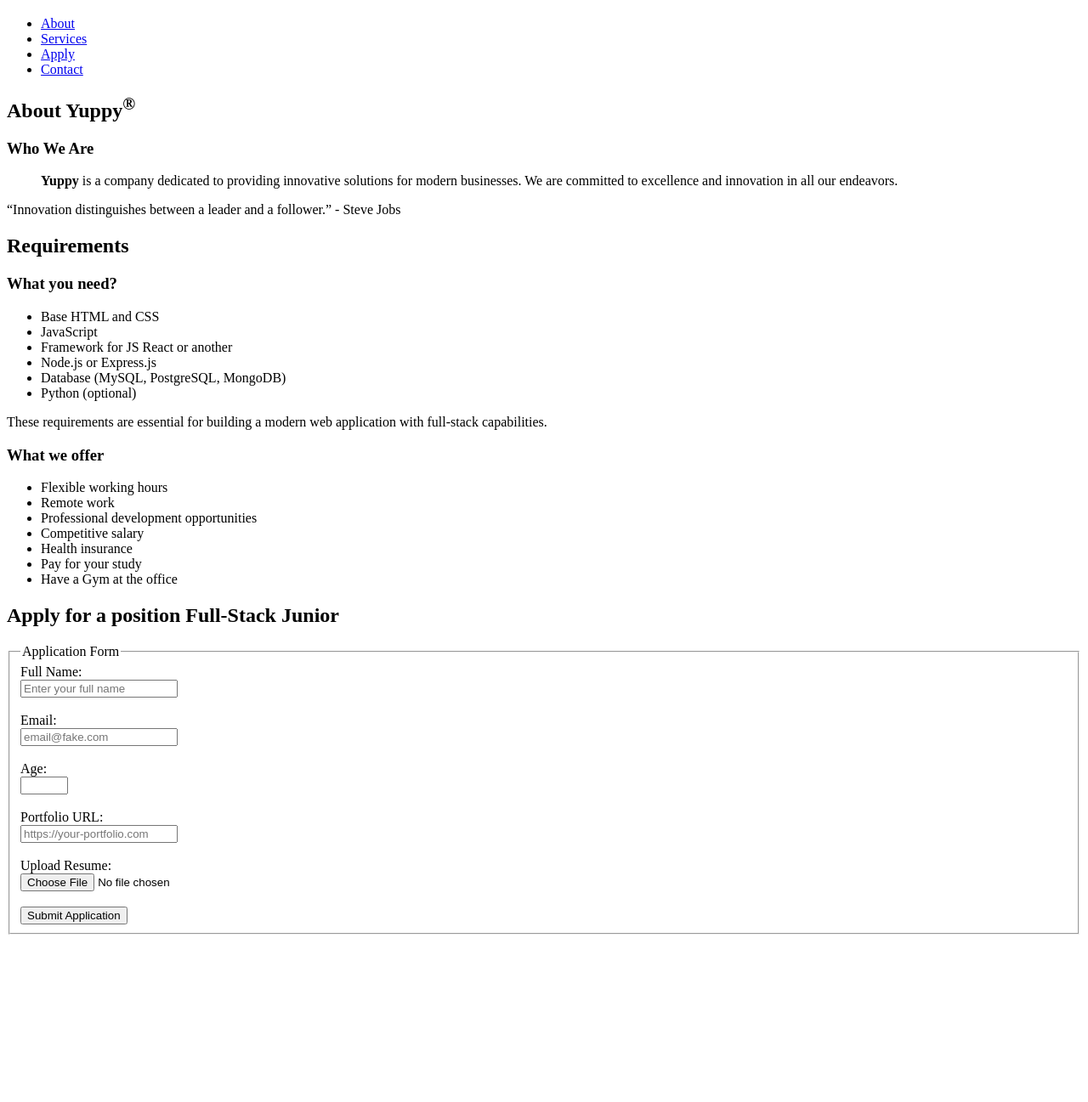
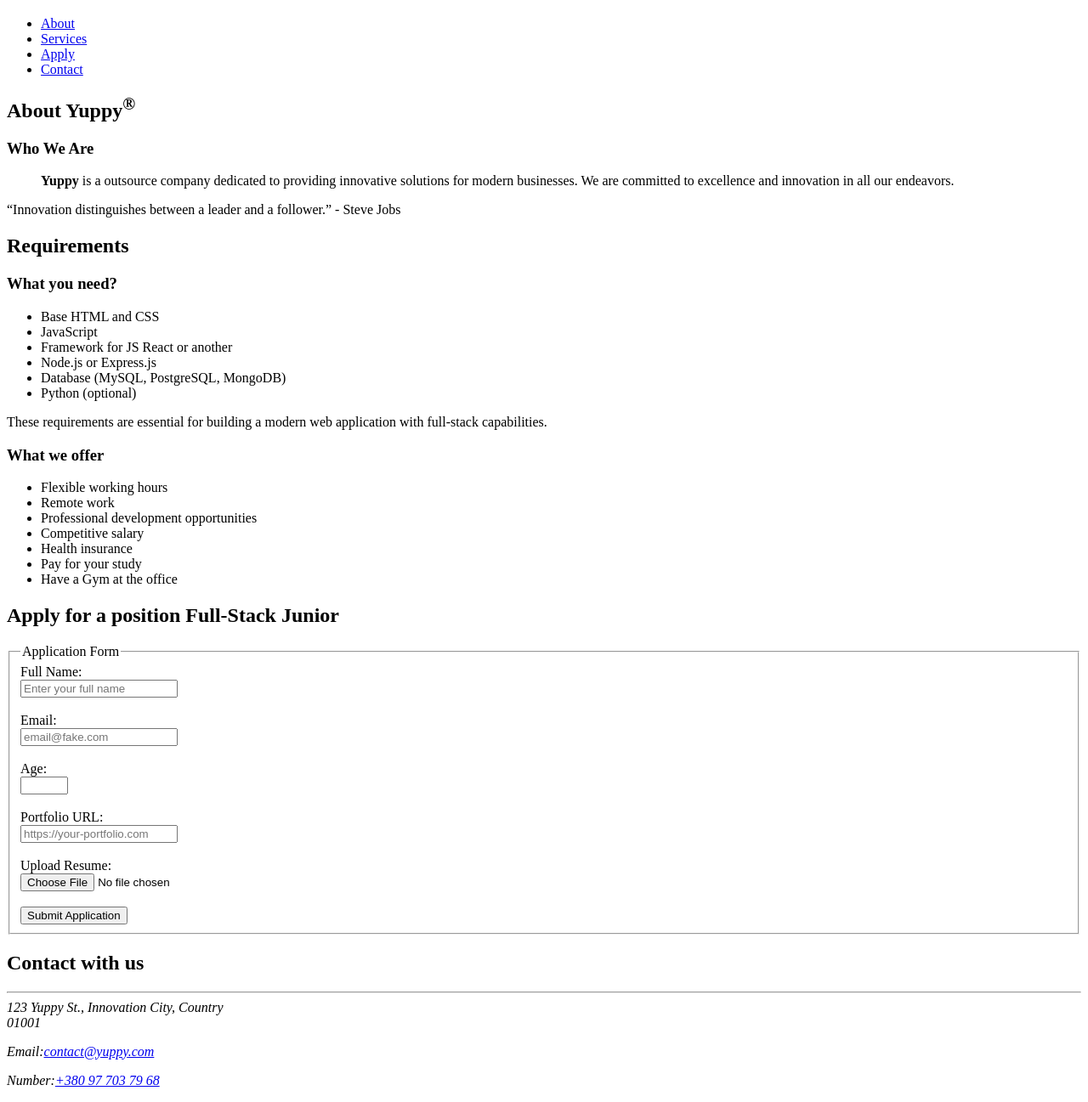
Before and after one commit to kipilko/Applyment-on-the-job, a plain HTML site: page index.html in a window 1280 px wide. Shown: the part 61-1358 px from the top of the page at 85% size. Before the commit the page ends 1169 px from the top, so only its background shows below. Drawn offline with Linux system fonts and the light colour scheme.

Commit message:
Update company description and add contact information in footer

```diff
--- a/index.html
+++ b/index.html
@@ -23,7 +23,7 @@
             <article>
                 <h3>Who We Are</h3>
                 <blockquote>
-                <p><b>Yuppy</b> is a company dedicated to providing innovative solutions for modern businesses. We are committed to excellence and innovation in all our endeavors.</p>
+                <p><b>Yuppy</b> is a outsource company dedicated to providing innovative solutions for modern businesses. We are committed to excellence and innovation in all our endeavors.</p>
                 </blockquote>
                 <p><q cite="https://auto.ria.com/uk/auto_audi_q7_36899030.html">Innovation distinguishes between a leader and a follower.</q> - Steve Jobs</p>
             </article>
@@ -81,6 +81,19 @@
                 </form>
                 </fieldset>
         </section>
-
     </main>
 </body>
+<footer>
+    <section id="contact">
+            <h2>Contact with us</h2>
+            <hr>
+            <article>
+                <address>
+                    123 Yuppy St., Innovation City, Country<br>
+                    01001
+                    <p>Email:<a href="mailto:contact@yuppy.com">contact@yuppy.com</a></p>
+                    <p>Number:<a href="tel:+380977037968">+380 97 703 79 68</a></p>
+                </address>
+            </article>
+        </section>
+</footer>
```
